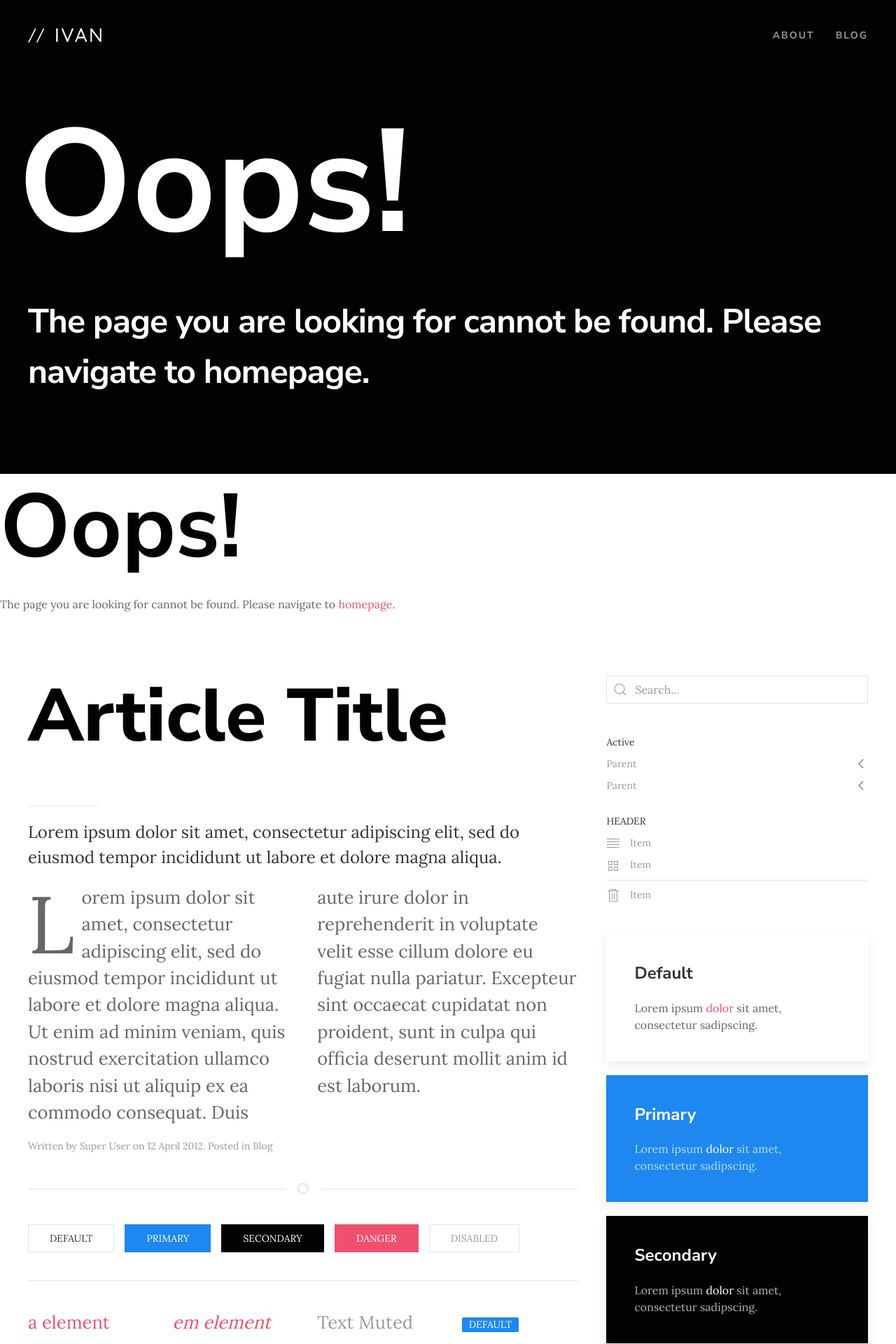
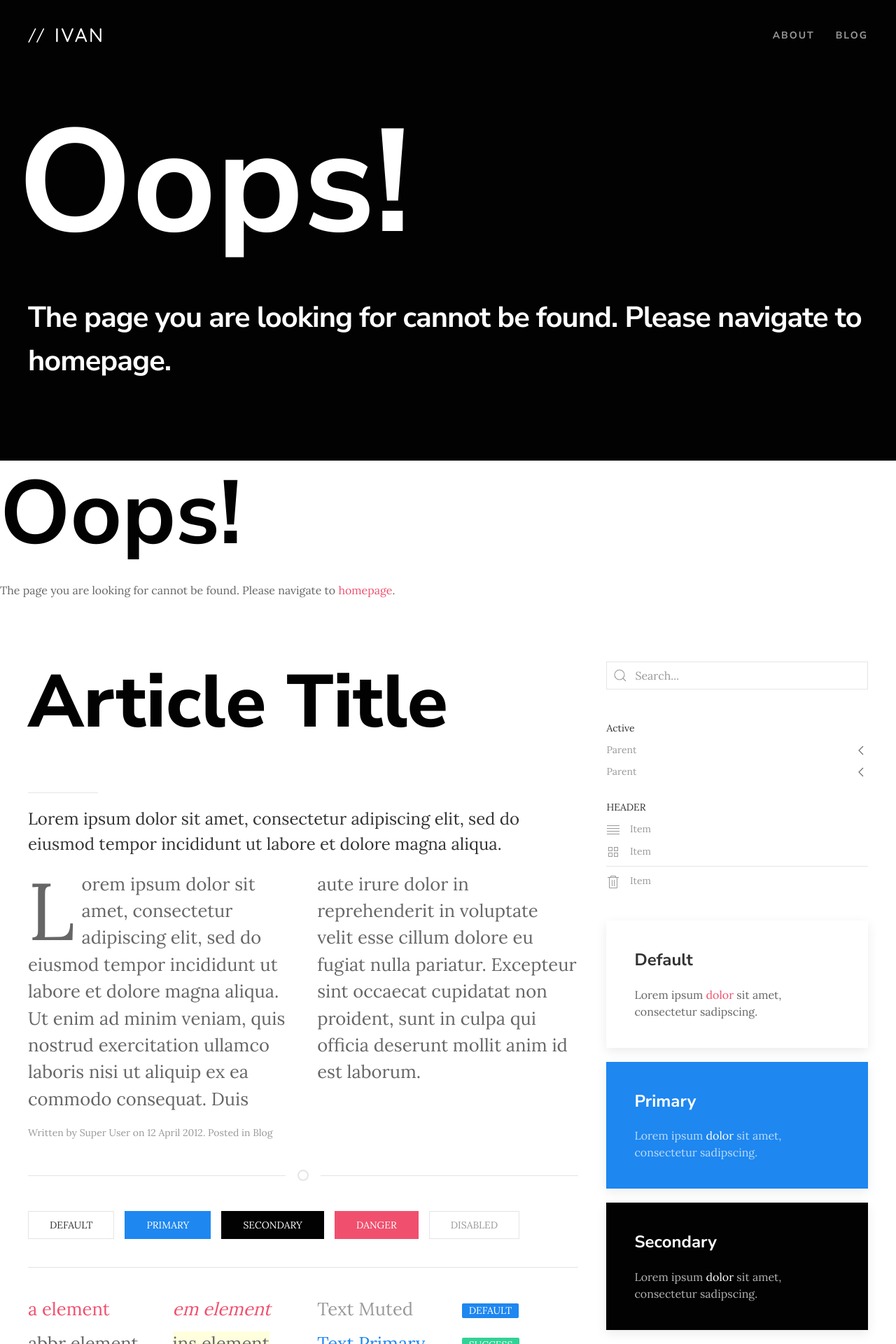
Before and after one commit to ivanchromjak/ivanchromjak.github.io, a Jekyll site: the page built from 404.md, in a window 1280 px wide. Shown: the top 1920 px of the page at 70% size. Built offline with Jekyll 4.4.1, drawn with Linux system fonts in a browser that asks for light colours.

Commit message:
font sizing

```diff
--- a/assets/css/main.scss
+++ b/assets/css/main.scss
@@ -30,8 +30,8 @@
 
 $base-h1-font-size: 8rem; // h1
 $base-h2-font-size: 5.6rem; // h2
-$base-h3-font-size: 4.2rem; // h3
-$base-h4-font-size: 3rem; // h4
+$base-h3-font-size: 4rem; // h3
+$base-h4-font-size: 2.6rem; // h4
 $base-h5-font-size: 2.1rem;
 
 //$base-body-color: #000;
@@ -160,7 +160,7 @@
         font-weight: 800;
     }
     h2 {
-        font-size: $base-h4-font-size;
+        font-size: $base-h3-font-size;
     }
     .uk-article-title a:hover {
         color: $global-secondary-background;
```
